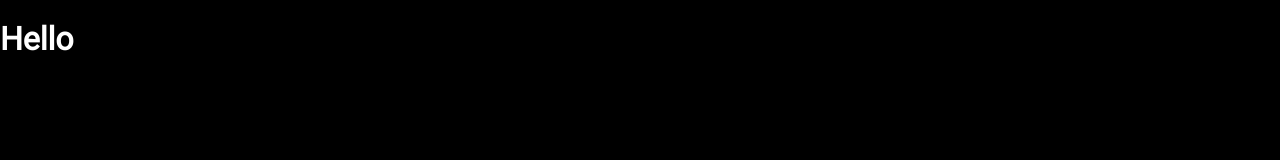
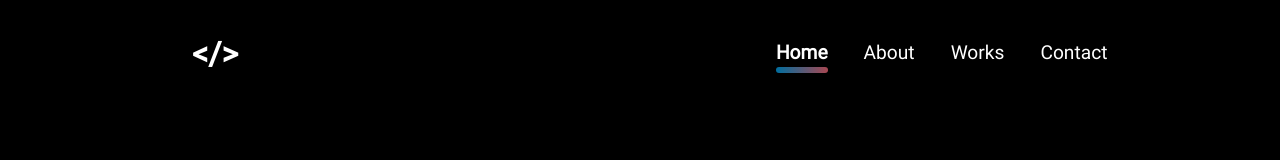
Before and after one commit to siddeshwarnavink/ubertech-web-design-2022, a website: page dist/index.html in a window 1280 px wide. Drawn offline with Linux system fonts and the light colour scheme; files whose address does not match are found by name.

Commit message:
added toolbar html

```diff
--- a/dist/css/main.css
+++ b/dist/css/main.css
@@ -306,3 +306,75 @@ body {
   background-color: black;
   color: white;
   font-family: "Roboto", sans-serif; }
+
+a.btn,
+button.btn {
+  padding: calc(6px * 2) calc(6px * 4);
+  color: white;
+  background: linear-gradient(90deg, #006E9F 0%, #AF464F 104.09%);
+  border: 0;
+  outline: none;
+  cursor: pointer;
+  font-weight: bold;
+  font-size: 1.2em;
+  border-radius: 15px;
+  transition: background 1s ease-out; }
+  a.btn:hover,
+  button.btn:hover {
+    background: linear-gradient(90deg, #AF464F 0%, #006E9F 104.09%); }
+
+.caption h1 {
+  margin: 0;
+  padding: 0; }
+
+.caption .underline {
+  padding: calc(6px /2);
+  border-radius: 15px;
+  background: linear-gradient(90deg, #006E9F 0%, #AF464F 104.09%);
+  width: 50px;
+  margin-top: calc(6px * 2); }
+
+.caption.center h1 {
+  text-align: center; }
+
+.caption.center .underline {
+  margin: 0 auto;
+  margin-top: calc(6px * 2); }
+
+.toolbar {
+  padding: calc(6px * 6) 12rem;
+  display: flex;
+  position: fixed;
+  top: 0;
+  left: 0;
+  width: 100vw;
+  background-color: rgba(0, 0, 0, 0.7);
+  z-index: 200; }
+  .toolbar .toolbar__logo h1 {
+    margin: 0;
+    padding: 0; }
+  .toolbar .toolbar__spacer {
+    flex: .6; }
+  .toolbar .toolbar__nav {
+    display: flex; }
+    .toolbar .toolbar__nav a.toolbar-nav__link {
+      display: block;
+      text-decoration: none;
+      font-size: 1.2em;
+      color: white;
+      padding: calc(6px * 1) calc(6px * 3);
+      transition: all 500ms ease-out; }
+      .toolbar .toolbar__nav a.toolbar-nav__link .toolbar-nav__highlighter {
+        padding: calc(6px /2);
+        margin-top: calc(6px /2);
+        border-radius: 15px;
+        opacity: .5; }
+      .toolbar .toolbar__nav a.toolbar-nav__link.active {
+        font-weight: bold; }
+        .toolbar .toolbar__nav a.toolbar-nav__link.active .toolbar-nav__highlighter {
+          background: linear-gradient(90deg, #006E9F 0%, #AF464F 104.09%);
+          opacity: 1; }
+
+.toolbar-spacer {
+  height: calc(6px * 10);
+  margin-top: calc(6px * 9); }
--- a/dist/index.html
+++ b/dist/index.html
@@ -11,7 +11,35 @@
 </head>
 
 <body>
-    <h1>Hello</h1>
+    <section id="home"></section>
+    <div class="hero-cover">
+        <div class="toolbar">
+            <div class="toolbar__logo">
+                <h1>&lt;/&gt;</h1>
+            </div>
+
+            <div class="toolbar__spacer"></div>
+
+            <nav class="toolbar__nav" id="menuLinks">
+                <a class="toolbar-nav__link active" href="#home">
+                    Home
+                    <div class="toolbar-nav__highlighter"></div>
+                </a>
+                <a class="toolbar-nav__link" href="#about">
+                    About
+                    <div class="toolbar-nav__highlighter"></div>
+                </a>
+                <a class="toolbar-nav__link" href="#works">
+                    Works
+                    <div class="toolbar-nav__highlighter"></div>
+                </a>
+                <a class="toolbar-nav__link" href="#">
+                    Contact
+                    <div class="toolbar-nav__highlighter"></div>
+                </a>
+            </nav>
+        </div>
+        <div class="toolbar-spacer"></div>
 </body>
 
 </html>
```
